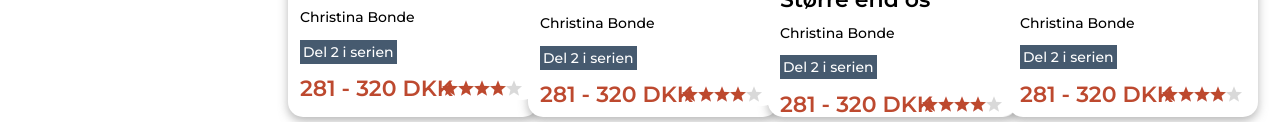
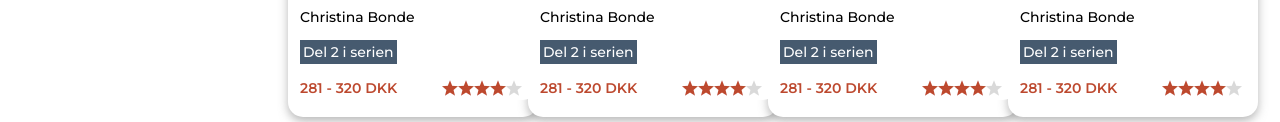
Before and after one commit to jakobtarp/Tellerup_Eksamen_, an Astro site: page /kategoriside in a window 1280 px wide. Shown: the part 818-940 px from the top of the page. Built offline with nearby package versions, Linux system fonts and the light colour scheme; Astro itself is replaced by a stand-in of ours.

Commit message:
Rettelser

```diff
--- a/src/components/ProductCard.astro
+++ b/src/components/ProductCard.astro
@@ -25,7 +25,7 @@
       <h3 class="titel lg:mt-3">{titel}</h3>
       <p class="forfatter lg:my-2">{forfatter}</p>
       <p class="part">{part}</p>
-      <h3 class="price lg:my-3">{price}</h3>
+      <p class="price font-semibold lg:my-3">{price}</p>
       <div class="flex w-3 lg:w-4 absolute right-[60px] lg:right-20 lg:bottom-1">
         <img src={imgPath4} alt="stars" role="img" aria-label="stars" />
         <img src={imgPath5} alt="stars" role="img" aria-label="stars" />
```
Also changed, not shown: public/discount.webp (renamed from public/discount1.webp), public/element.webp, public/heks.webp, public/rx.webp, public/storre.webp.
